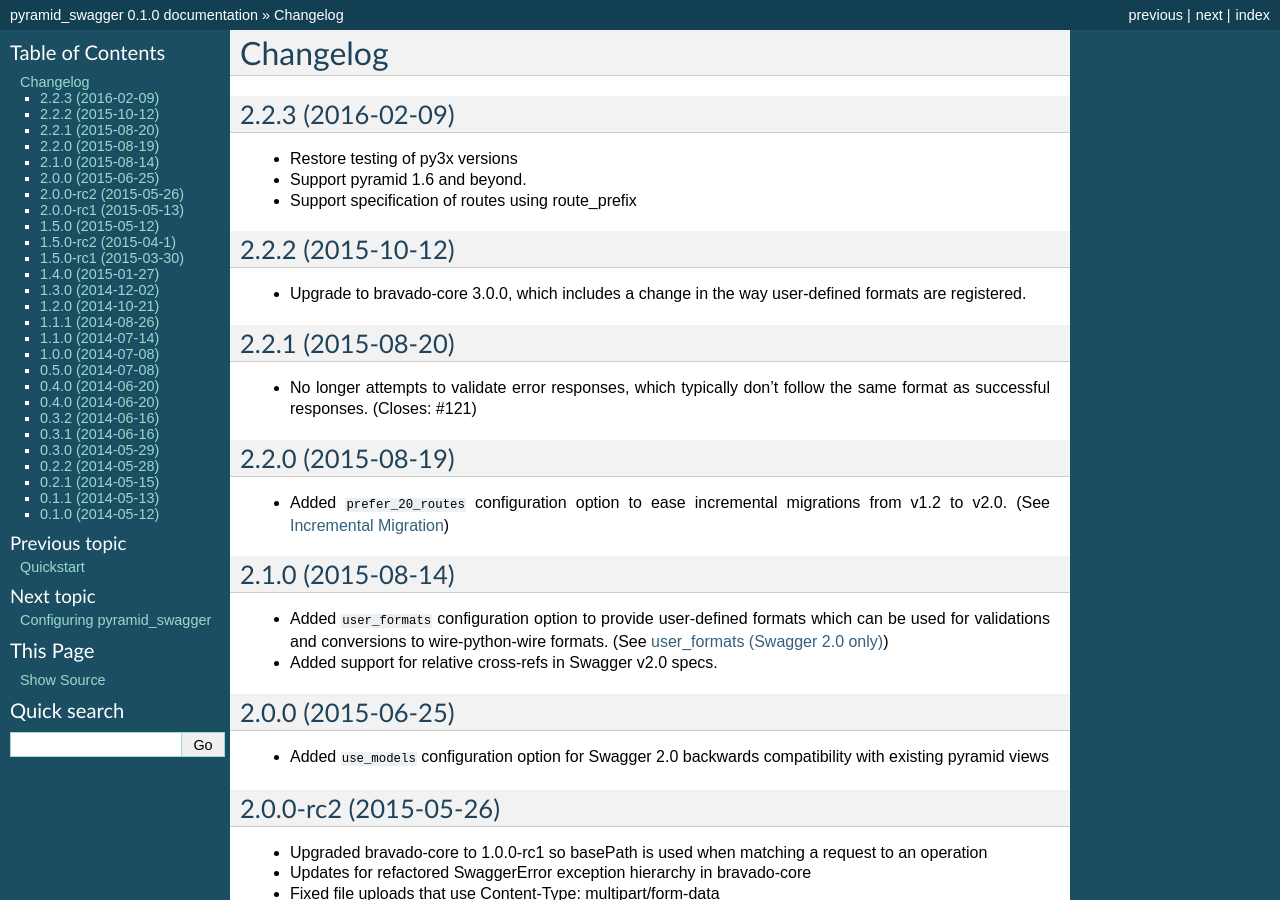
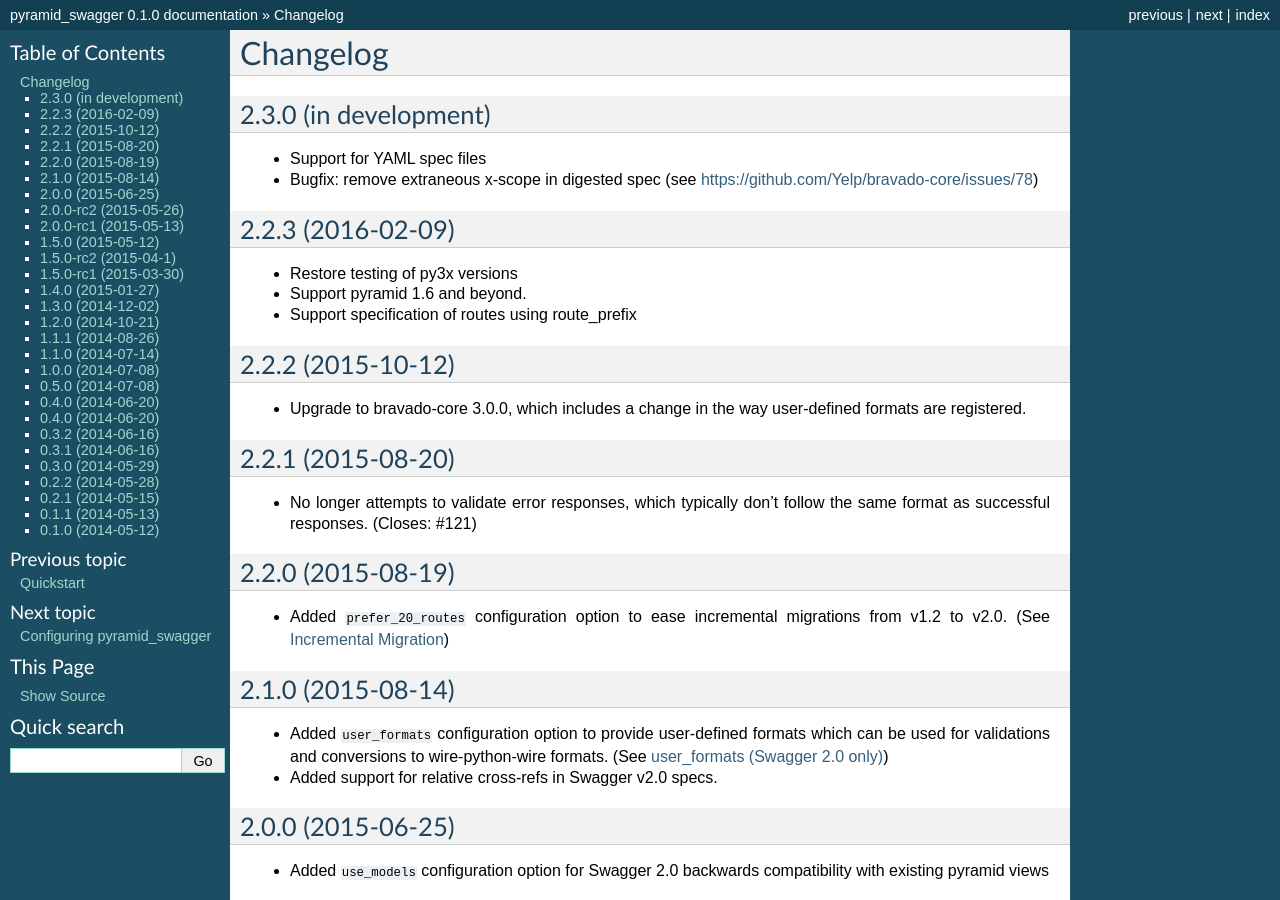
Before and after one commit to Yelp/pyramid_swagger, a Sphinx documentation site: the page built from docs/changelog.rst, in a window 1280 px wide and 900 px high. Built offline with Sphinx 7.4.7, drawn with Linux system fonts in a browser that asks for light colours.

Commit message:
In progress changelog for 2.3.0

```diff
--- a/docs/changelog.rst
+++ b/docs/changelog.rst
@@ -1,5 +1,10 @@
 Changelog
 =========
+
+2.3.0 (in development)
+++++++++++++++++++++++
+* Support for YAML spec files
+* Bugfix: remove extraneous x-scope in digested spec (see https://github.com/Yelp/bravado-core/issues/78)
 
 2.2.3 (2016-02-09)
 ++++++++++++++++++++++
```
